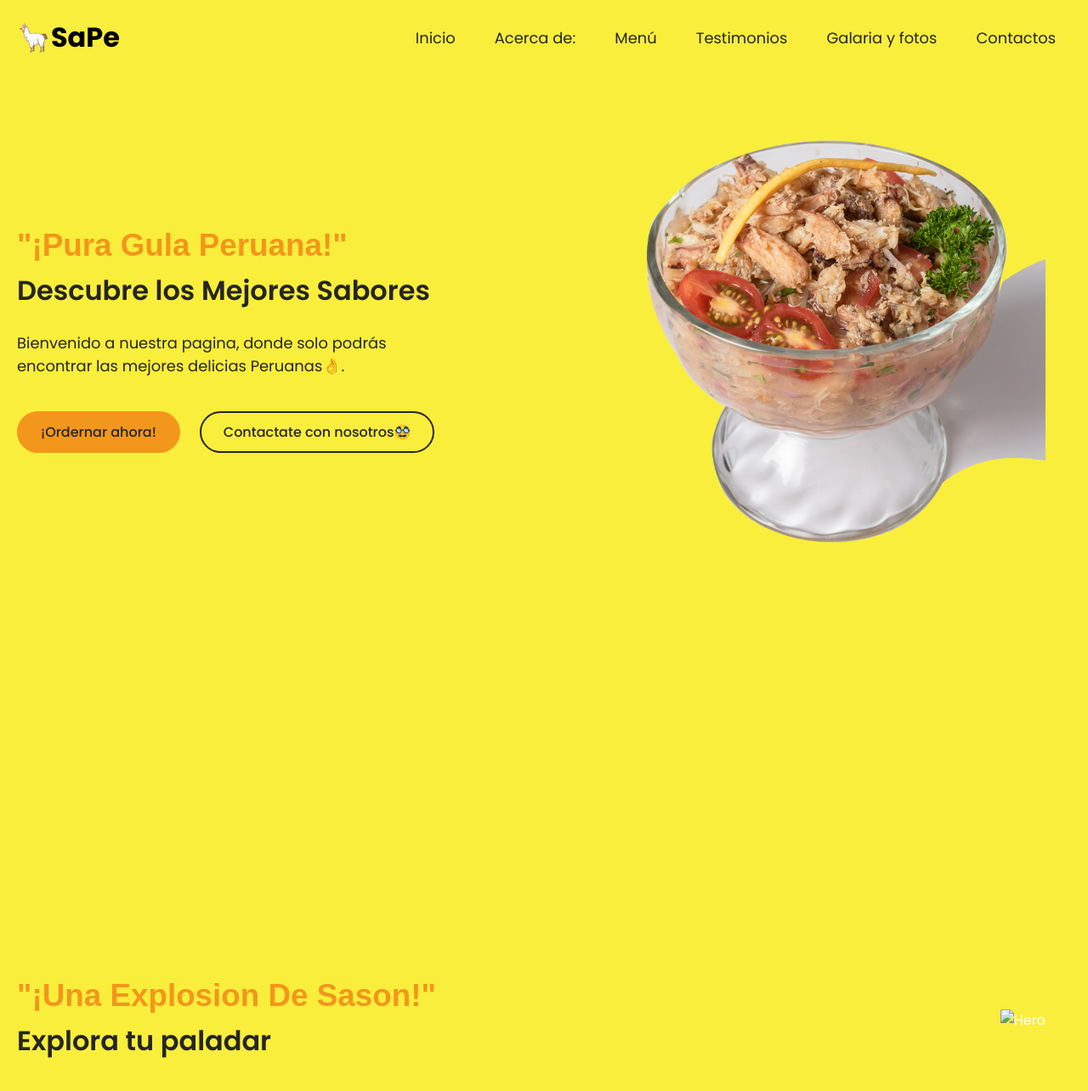
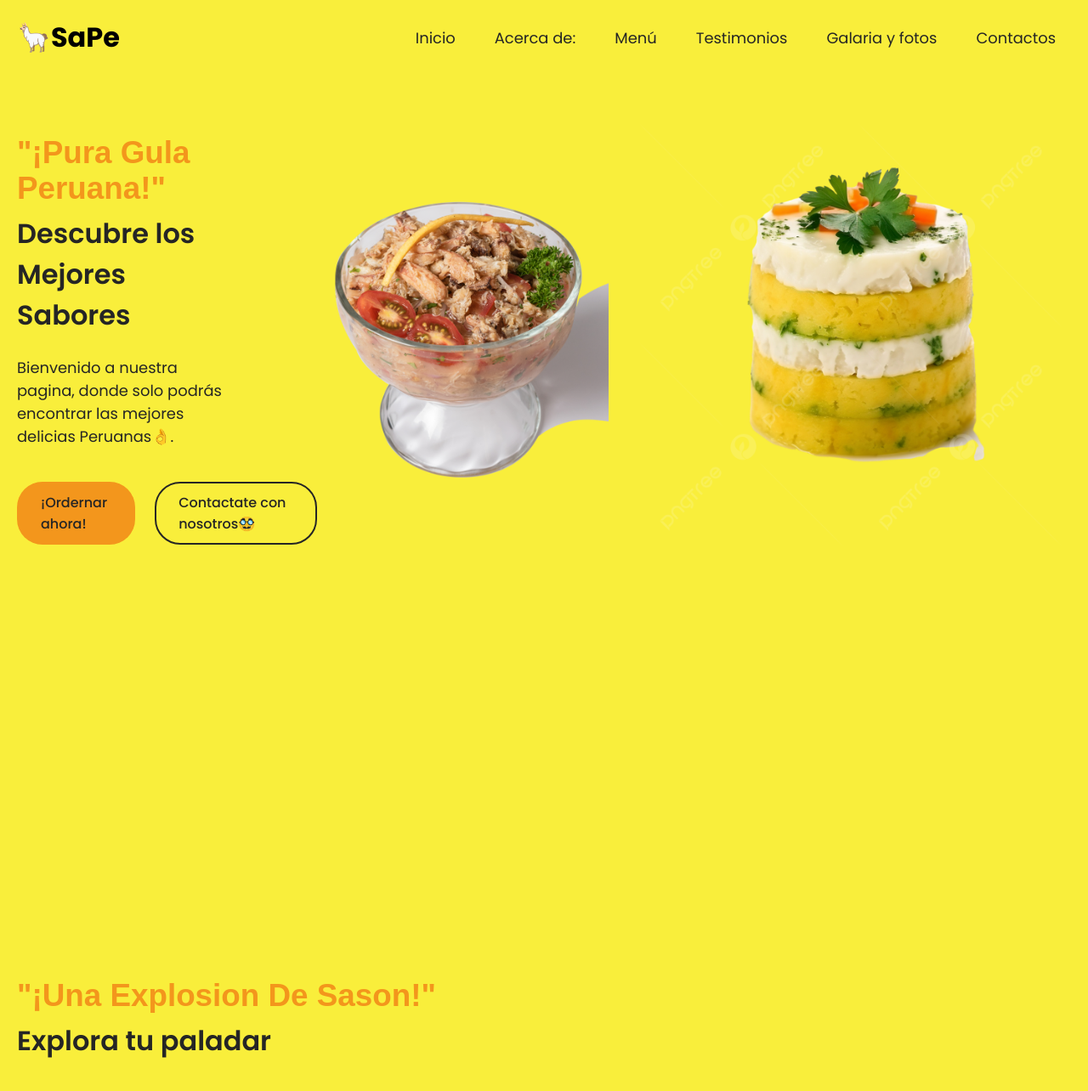
Before and after one commit to pichideveloper/coffee-project, a plain HTML site: page index.html in a window 1280 px wide. Shown: the top 1284 px of the page at 85% size. Drawn offline with Linux system fonts and the light colour scheme; a web font is replaced by a local one.

Commit message:
Update index.html

```diff
--- a/index.html
+++ b/index.html
@@ -57,6 +57,10 @@
           <img src="images/19-Ceviche-de-cangrejo.png" alt="Hero" class="hero-image">
         </div>
 
+        <div class="hero-image-wrapper-2">
+          <img src="images/causita.png" alt="Hero" class="hero-image">
+        </div>
+
 
       </div>
     </section>
@@ -68,9 +72,7 @@
           <h3 class="subtitle"> Explora tu paladar</h3>
 
         </div>
-        <div class="hero-image-wrapper">
-          <img src="causita.png" alt="Hero" class="hero-image">
-        </div>
+
 
 
       </div>
```
